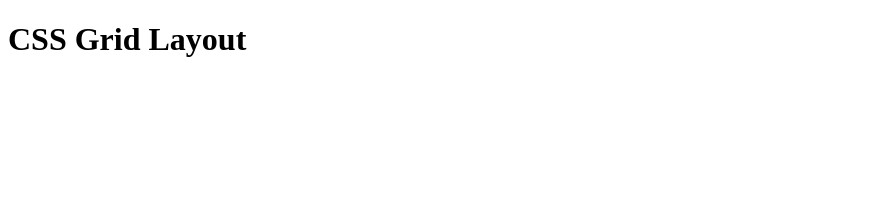
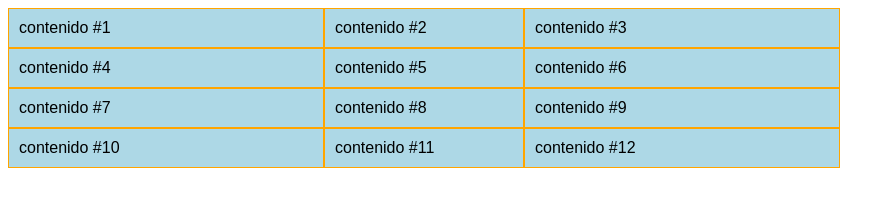
Before and after one commit to jlcallalle/css-grid, a plain HTML site: page index.html in a window 1280 px wide. Shown: the whole page, without its empty margins (0-895 px from the left). Drawn offline with Linux system fonts and the light colour scheme.

Commit message:
usos display:grid y grid-template-column

```diff
--- a/index.html
+++ b/index.html
@@ -5,8 +5,37 @@
     <meta name="viewport" content="width=device-width, initial-scale=1.0">
     <meta http-equiv="X-UA-Compatible" content="ie=edge">
     <title>Grid</title>
+    <style>
+        body {
+            font-family: Arial;
+        }
+        .container {
+            display:grid;
+            grid-template-columns: 25% 200px 25% ;
+        }
+        .item {
+            background: lightblue;
+            padding: 10px;
+            border:1px solid orange;
+        }
+    </style>
 </head>
-<body>
-    <h1>CSS Grid Layout</h1>
+<section class="container">
+<body>  <!--.item{contenido #$}*12-->
+        <div class="item">contenido #1</div>
+        <div class="item">contenido #2</div>
+        <div class="item">contenido #3</div>
+        <div class="item">contenido #4</div>
+        <div class="item">contenido #5</div>
+        <div class="item">contenido #6</div>
+        <div class="item">contenido #7</div>
+        <div class="item">contenido #8</div>
+        <div class="item">contenido #9</div>
+        <div class="item">contenido #10</div>
+        <div class="item">contenido #11</div>
+        <div class="item">contenido #12</div>
+
+    </section>
+
 </body>
 </html>
```
Also changed, not shown: 1 other file.
